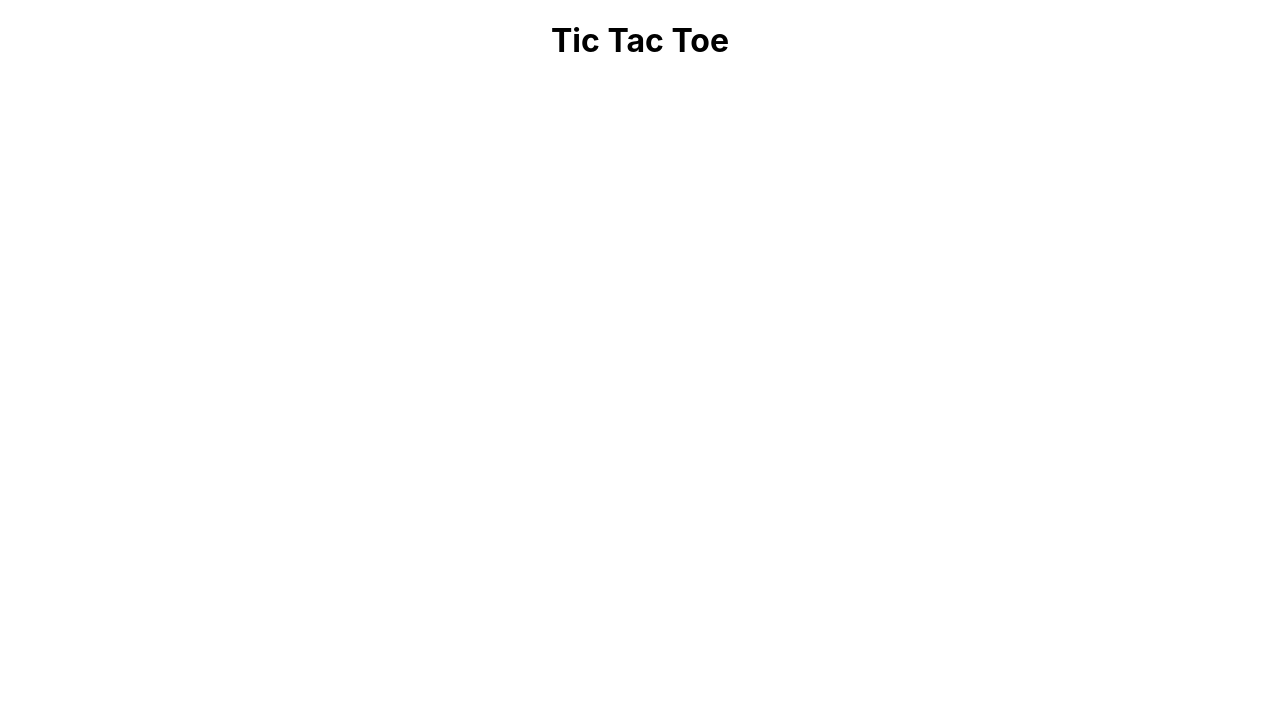
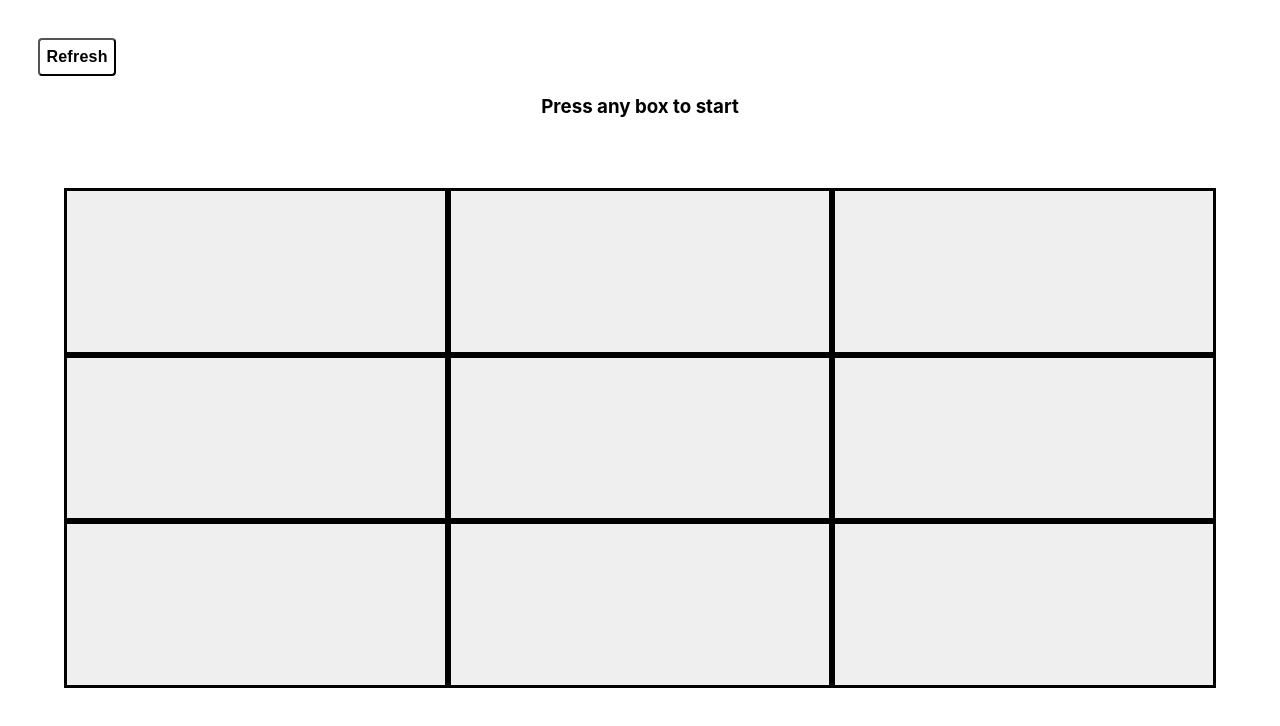
Before and after one commit to WebAhead12/Tic-Tac-Toe, a React (Create React App) app in the folder tic-tac-toe/: page / in a window 1280 px wide. Shown: the top 726 px of the page. Built offline with nearby package versions, Linux system fonts and the light colour scheme.

Commit message:
board is ready, added some CSS (still needs work) and comments

```diff
--- a/tic-tac-toe/src/App.js
+++ b/tic-tac-toe/src/App.js
@@ -1,12 +1,23 @@
-import logo from './logo.svg';
+import React, { useEffect } from 'react';
 import './App.css';
+import Game from './Components/game';
 
-function App() {
-  return (
-    <div className="App">
-      <h1>Tic Tac Toe</h1>
-    </div>
-  );
+const App = () => {
+  useEffect(() => {
+    document.title = "tic-tac-toe"
+  }, [])
+  return <Game />
 }
 
+
+
+
+// function App() {
+//   return (
+//     <div className="App">
+//       <h1>Tic Tac Toe</h1>
+//     </div>
+//   );
+// }
+
 export default App;
--- /dev/null
+++ b/tic-tac-toe/src/Components/Message1.jsx
@@ -0,0 +1,10 @@
+import React from "react";
+const style = {
+  textAlign: 'center'
+}
+
+function Message(props) {
+  return <h3 style={style}>{props.value}</h3>
+}
+
+export default Message
--- /dev/null
+++ b/tic-tac-toe/src/Components/Refresh1.jsx
@@ -0,0 +1,25 @@
+import React from "react";
+
+const style = {
+
+  alignItems: 'left',
+  justifyContent: 'left',
+  float: 'top',
+  borderRadius: 4,
+  elevation: 3,
+  backgroundColor: 'white',
+  marginTop: '3%',
+  marginLeft: '3%',
+
+  fontSize: 16,
+  lineHeight: 2,
+  fontWeight: 'bold',
+  letterSpacing: 0.25,
+  color: 'black',
+}
+
+function Refresh(props) {
+  return <button name={"button"} onClick={props.onClick} style={style}> {props.value}</button>
+}
+
+export default Refresh
--- /dev/null
+++ b/tic-tac-toe/src/Components/board.jsx
@@ -0,0 +1,20 @@
+import React from "react";
+import Box from "./box";
+
+const style = {
+  width: "90%",
+  height: "500px",
+  margin: "0 auto",
+  display: "grid",
+  //this style thing adjusts the sizing between the squares
+  gridTemplate: "repeat(3, 1fr) / repeat(3, 1fr)",
+  padding: '4%',
+};
+//this function positions each square and locates it on the board
+function Board(props) {
+  return <div className="boardPos" style={style}>
+    {[...Array(9)].map((_, pos) => <Box key={pos} name={pos} onClick={() => props.onClick(pos)} value={props.value[pos]} />)}
+  </div>
+}
+
+export default Board;
--- /dev/null
+++ b/tic-tac-toe/src/Components/box.jsx
@@ -0,0 +1,13 @@
+import React from "react";
+
+const style = {
+  border: "3px solid black",
+  //makes X's and O's bigger
+  fontSize: "70px"
+}
+//this function builds the buttons that are the squares and reveals their value when clicked on
+function Box(props) {
+  return <button name={props.name} style={style} onClick={props.onClick} > {props.value} </button >
+}
+
+export default Box;
--- /dev/null
+++ b/tic-tac-toe/src/Components/game.js
@@ -0,0 +1,97 @@
+import React, { useState } from "react"
+import Board from "./board"
+import Refresh from "./Refresh1"
+import Message from "./Message1"
+
+//list of winning outcomes
+const won = (board) => {
+  const combos = [
+
+    [0, 1, 2],
+    [3, 4, 5],
+    [6, 7, 8],
+
+    [0, 3, 6],
+    [1, 4, 7],
+    [2, 5, 8],
+
+
+    [0, 4, 8],
+    [2, 4, 6],
+
+  ]
+  //this loop goes through the combos on each click, checking if a certain box is not empty, if it complements the second and third boxes (a winning line)
+  for (let i = 0; i < combos.length; i++) {
+    let [a, b, c] = combos[i];
+    if (board[a] !== "" && board[a] === board[b] && board[a] === board[c]) {
+      return true;
+    }
+
+  }
+
+  //returning false means the game continues
+  return false;
+}
+
+
+
+
+function Game() {
+
+  //sets the board to 9 empty boxes
+  const [board, setBoard] = useState(Array(9).fill(""));
+  //default player starts as x
+  const [defaultPlayer, setDefaultPlayer] = useState("X");
+  //this changes according to the clicks in the game. It'll either be press any box to start OR whose turn it is
+  const [message, setMessage] = useState("Press any box to start");
+
+  //the function that resets the boxes to empty boxes and restarts the initial message, also reverts the default player to X
+  function refreshGame() {
+    setBoard(Array(9).fill(""));
+    setMessage("Click to start");
+    setDefaultPlayer("X");
+  }
+
+  //not sure about this one
+  //apparently it doesn't allow you to play if the game is over?
+  function handleInput(pos) {
+    if (defaultPlayer === "" || board[pos] !== "") {
+      return;
+    }
+
+    //updates the board
+    const boardCopy = [...board];
+    boardCopy[pos] = defaultPlayer;
+    setBoard(boardCopy);
+
+    //displays who the winner is
+    if (won(boardCopy)) {
+      setMessage(`${defaultPlayer} WON`)
+      setDefaultPlayer("")
+      return;
+    }
+
+    //in case of a draw: if there are no more moves left (aka -1), it'll call the game a draw. It does this continously through each click, checking if there's a draw, else, the game continues
+    if (boardCopy.indexOf("") === -1) {
+      setMessage("Draw!")
+      setDefaultPlayer("");
+    } else {
+      // player one will be X, and if it's not player one, they'll play O, else, it reverts back to X
+      let nextPlayer = (defaultPlayer === "X") ? "O" : "X"
+      setDefaultPlayer(nextPlayer);
+      setMessage(` ${nextPlayer}'s Turn`)
+    }
+  }
+
+  return (
+    <div>
+      <Refresh onClick={refreshGame} value={"Refresh"} />
+      <Message value={message} />
+      <Board onClick={handleInput} value={board} />
+    </div>)
+
+
+
+}
+
+export default Game
```
Also changed, not shown: tic-tac-toe/src/Components/Game.js (added, +32 -0 lines), tic-tac-toe/src/Components/Board.jsx (added), tic-tac-toe/src/Components/Box.jsx (added).
